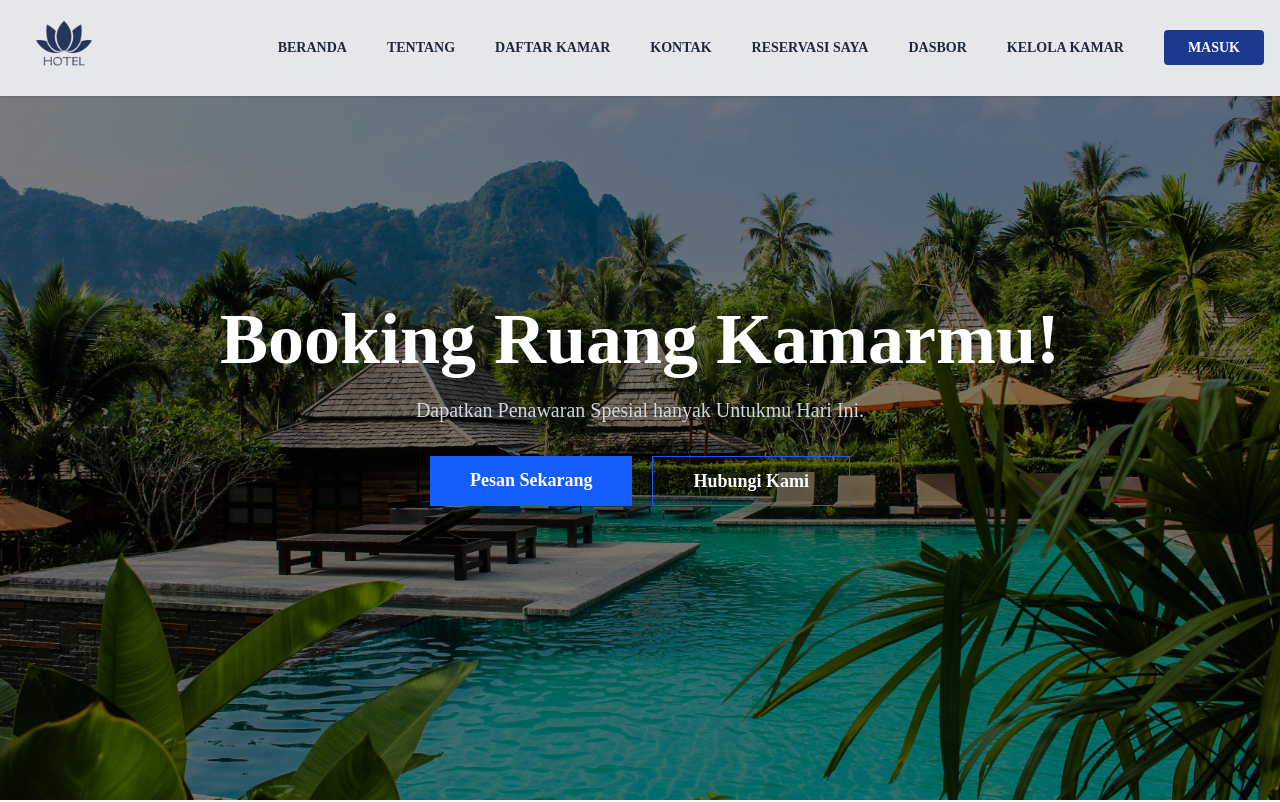
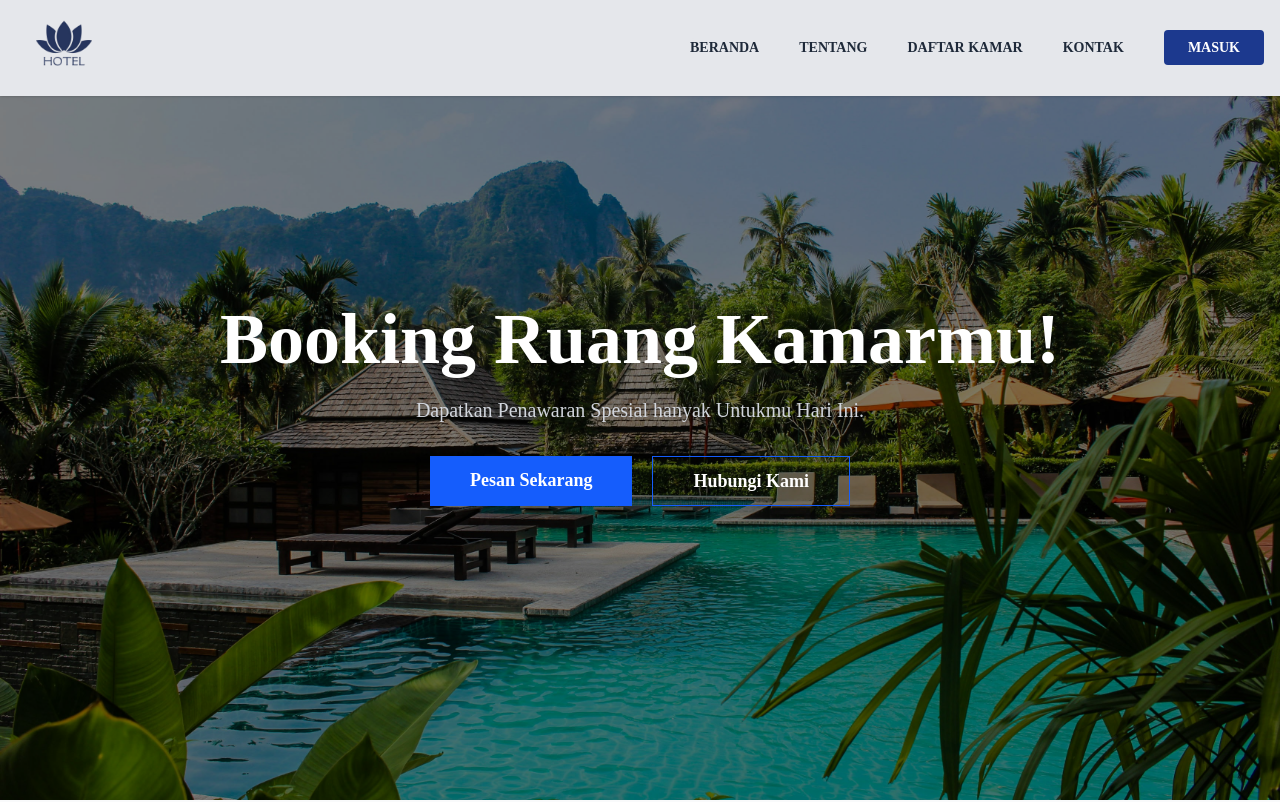
Before and after one commit to mhmddefrizal/BookHotelly-NextJS, a Next.js app in the folder web/: page / in a window 1280 px wide. Shown: the top 802 px of the page. Built offline with nearby package versions, Linux system fonts and the light colour scheme; no server answers.

Commit message:
feat: integrasi useSession untuk navigasi berbasis autentikasi

```diff
--- a/web/components/navbar/navlink.tsx
+++ b/web/components/navbar/navlink.tsx
@@ -3,9 +3,14 @@ import { useState } from "react";
 import { IoClose, IoMenu } from "react-icons/io5";
 import clsx from "clsx";
 import Link from "next/link";
+import { useSession, signOut } from "next-auth/react";
 
 const Navlink = () => {
+  // buat state untuk mengelola menu navigasi pada perangkat mobile
   const [open, setOpen] = useState(false);
+
+  // buat session pengguna
+  const { data: session } = useSession();
   return (
     <>
       <button onClick={() => setOpen(!open)} className="inline-flex items-center p-2 justify-center text-sm text-gray-500 rounded-md md:hidden hover:bg-gray-100">
@@ -38,6 +43,8 @@ const Navlink = () => {
               Kontak
             </Link>
           </li>
+          {session && (
+            <>
               <li>
                 <Link href="/reservasi-saya" className="block py-2 px-3 text-gray-800 hover:bg-gray-100 rounded-sm md:hover:bg-transparent md:p-0">
                   Reservasi Saya
@@ -53,6 +60,9 @@ const Navlink = () => {
                   Kelola Kamar
                 </Link>
               </li>
+            </>
+          )}
+
           <li className="pt-2 md:pt-0">
             <Link href="/masuk" className="py-2.5 px-6 bg-blue-900 text-white hover:bg-blue-500 rounded-sm">
               Masuk
```
Lines whose indentation alone changed are shown as unchanged.
